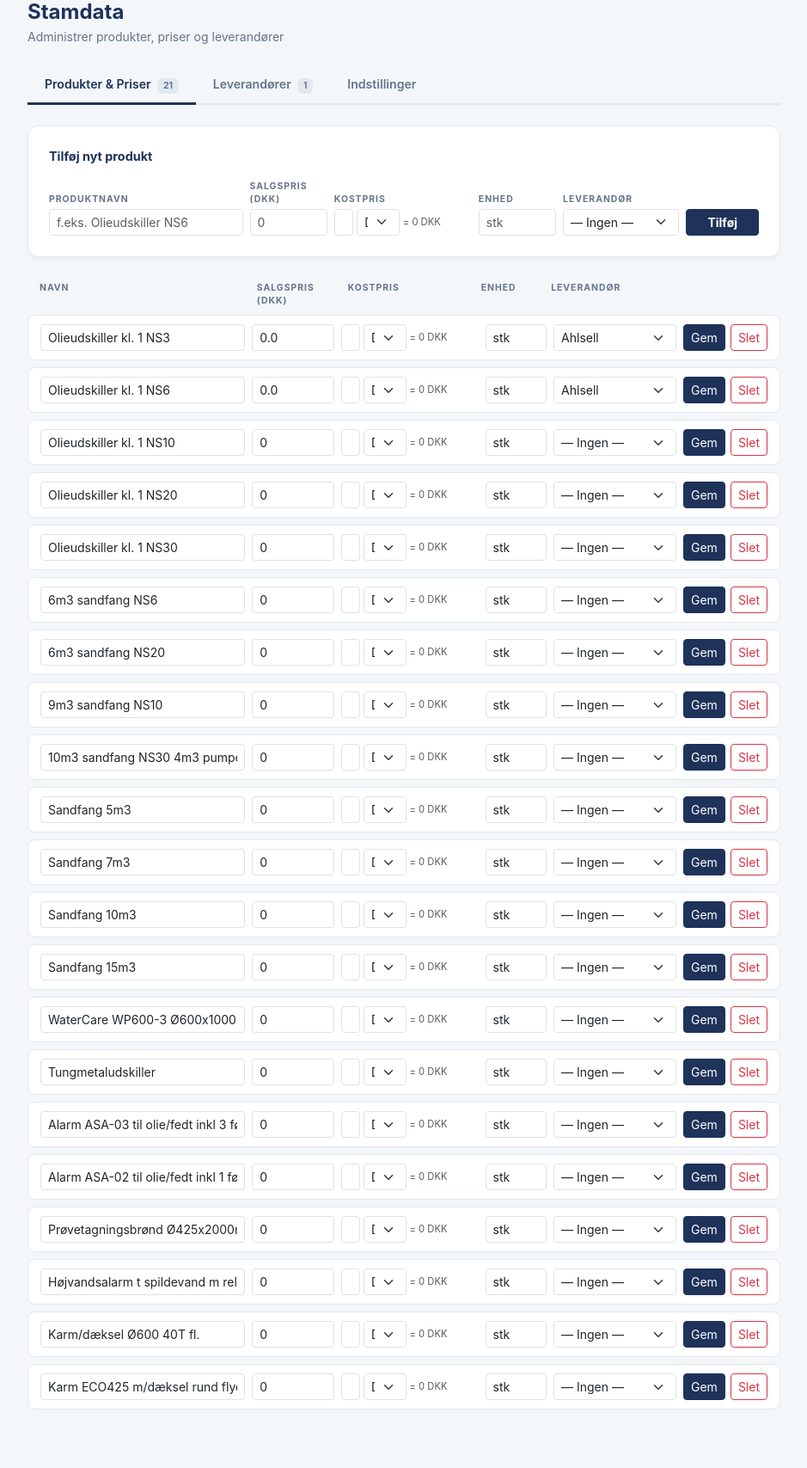
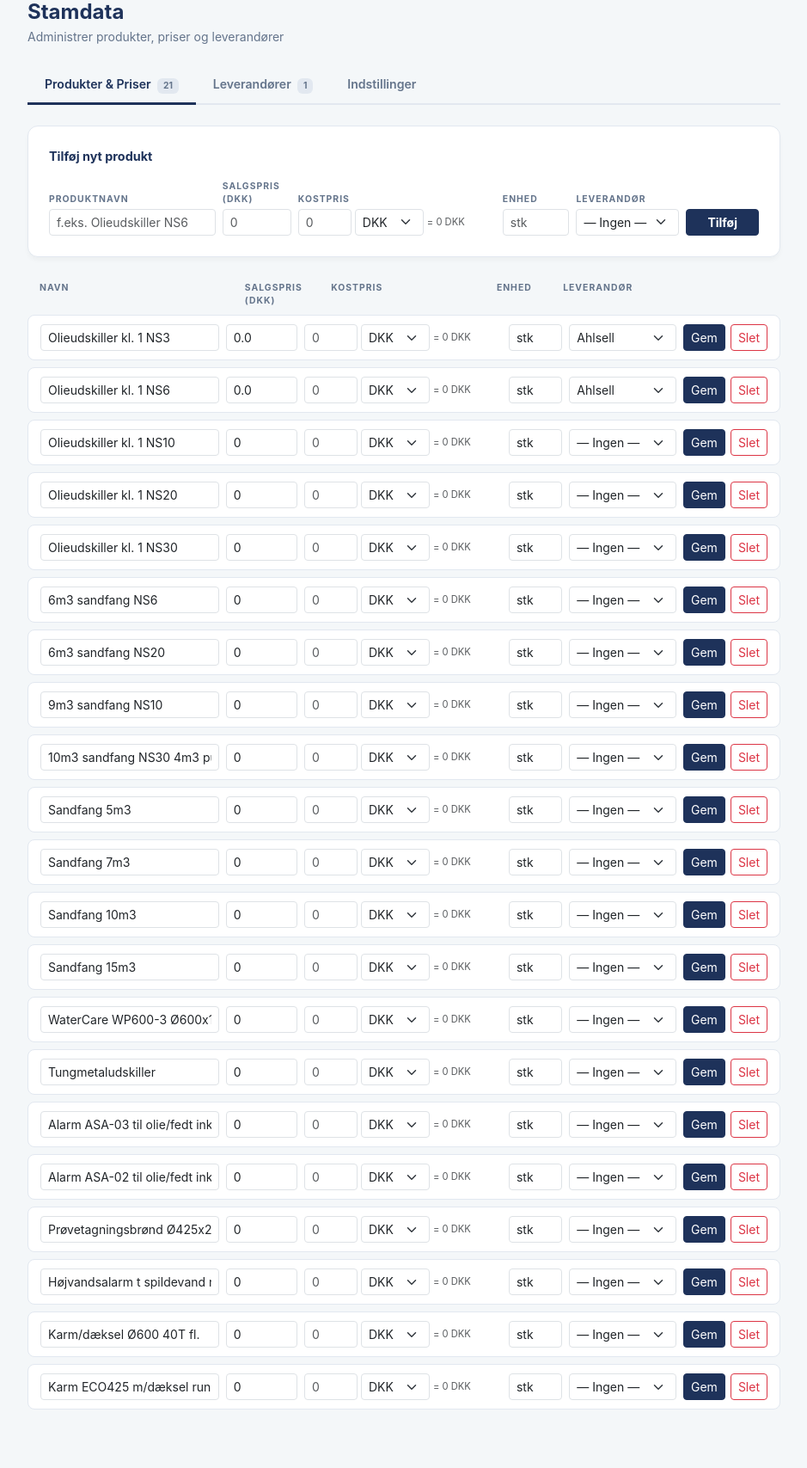
Before and after one commit to allanAHSolution/TilbudsMaskine, a Flask app: page /admin/produkter in a window 1280 px wide. Shown: the part 119-1826 px from the top of the page at 86% size, without its empty margins (170-1109 px from the left). Run offline with Flask 3, Linux system fonts and the light colour scheme; the visitor is signed in with stand-in values (Sample User, id 1).

Commit message:
Stamdata: bredere valuta-dropdown + robust DKK-konvertering
- Valuta-dropdown er nu 80px bred så DKK/USD/EUR mv. er tydeligt synlig
- Hele kostpris-feltet er bredere (flex 4, min 230px) så de tre dele
  får plads
- JS finder wrapper-elementet via dets indhold (.d-flex med alle 3
  kostpris-elementer) frem for via 'form' eller første d-flex —
  init virker nu konsistent på alle rækker

Co-Authored-By: Claude Opus 4.7 (1M context) <noreply@anthropic.com>

```diff
--- a/templates/manage_products.html
+++ b/templates/manage_products.html
@@ -166,12 +166,12 @@
                     <label class="form-label-xs">Salgspris (DKK)</label>
                     <input type="number" step="0.01" name="pris" class="form-control form-control-sm" placeholder="0" required>
                 </div>
-                <div style="flex:3; min-width:160px;">
+                <div style="flex:4; min-width:230px;">
                     <label class="form-label-xs">Kostpris</label>
                     <div class="d-flex gap-1 align-items-center">
                         <input type="number" step="0.01" name="kostpris_input" class="form-control form-control-sm kostpris-input"
                                placeholder="0" data-target-add>
-                        <select name="kostpris_valuta" class="form-select form-select-sm kostpris-valuta" style="max-width:70px;" data-target-add>
+                        <select name="kostpris_valuta" class="form-select form-select-sm kostpris-valuta" style="min-width:80px; flex:0 0 80px;" data-target-add>
                             <option value="DKK">DKK</option>
                             <option value="USD">USD</option>
                             <option value="EUR">EUR</option>
@@ -205,7 +205,7 @@
         <div class="header-row">
             <div style="flex:5;">Navn</div>
             <div style="flex:2;">Salgspris (DKK)</div>
-            <div style="flex:3;">Kostpris</div>
+            <div style="flex:4;">Kostpris</div>
             <div style="flex:1.5;">Enhed</div>
             <div style="flex:3;">Leverandør</div>
             <div style="flex:2;"></div>
@@ -221,12 +221,12 @@
                 <div style="flex:2; min-width:70px;">
                     <input type="number" step="0.01" name="pris" value="{{ p.pris }}" class="form-control form-control-sm">
                 </div>
-                <div style="flex:3; min-width:160px;">
+                <div style="flex:4; min-width:230px;">
                     <div class="d-flex gap-1 align-items-center">
                         <input type="number" step="0.01" name="kostpris_input"
                                value="{{ p.get('kostpris_orig', p.get('kostpris', '')) }}"
                                class="form-control form-control-sm kostpris-input" placeholder="0">
-                        <select name="kostpris_valuta" class="form-select form-select-sm kostpris-valuta" style="max-width:70px;">
+                        <select name="kostpris_valuta" class="form-select form-select-sm kostpris-valuta" style="min-width:80px; flex:0 0 80px;">
                             <option value="DKK" {{ 'selected' if (p.get('kostpris_valuta') or 'DKK') == 'DKK' }}>DKK</option>
                             <option value="USD" {{ 'selected' if p.get('kostpris_valuta') == 'USD' }}>USD</option>
                             <option value="EUR" {{ 'selected' if p.get('kostpris_valuta') == 'EUR' }}>EUR</option>
@@ -461,37 +461,56 @@
     const KURSER_KOSTPRIS = JSON.parse(document.getElementById('kurser-data').textContent);
 
     function konverterTilDkk(beloeb, valuta) {
-        if (!beloeb || valuta === 'DKK') return beloeb || 0;
+        if (!beloeb) return 0;
+        if (valuta === 'DKK' || !valuta) return beloeb;
         const k = KURSER_KOSTPRIS[valuta];
         return k ? beloeb * k : beloeb;
     }
 
-    function opdaterKostprisVisning(row) {
-        const input  = row.querySelector('.kostpris-input');
-        const valuta = row.querySelector('.kostpris-valuta');
-        const display = row.querySelector('.kostpris-dkk');
+    function findWrapper(el) {
+        // Find den nærmeste .d-flex der indeholder kostpris-elementerne
+        let n = el;
+        while (n && n !== document.body) {
+            if (n.classList && n.classList.contains('d-flex') &&
+                n.querySelector('.kostpris-input') &&
+                n.querySelector('.kostpris-valuta') &&
+                n.querySelector('.kostpris-dkk')) {
+                return n;
+            }
+            n = n.parentElement;
+        }
+        return null;
+    }
+
+    function opdaterKostprisVisning(wrapper) {
+        if (!wrapper) return;
+        const input  = wrapper.querySelector('.kostpris-input');
+        const valuta = wrapper.querySelector('.kostpris-valuta');
+        const display = wrapper.querySelector('.kostpris-dkk');
         if (!input || !valuta || !display) return;
-        const beloeb = parseFloat(input.value) || 0;
+        const beloeb = parseFloat(input.value);
+        if (isNaN(beloeb) || beloeb === 0) {
+            display.textContent = '= 0 DKK';
+            return;
+        }
         const dkk = konverterTilDkk(beloeb, valuta.value);
         display.textContent = '= ' + Math.round(dkk).toLocaleString('da-DK') + ' DKK';
     }
 
     document.addEventListener('input', function(e) {
-        if (e.target.classList.contains('kostpris-input') || e.target.classList.contains('kostpris-valuta')) {
-            const row = e.target.closest('form') || e.target.closest('div.d-flex');
-            if (row) opdaterKostprisVisning(row);
+        if (e.target.classList.contains('kostpris-input')) {
+            opdaterKostprisVisning(findWrapper(e.target));
         }
     });
     document.addEventListener('change', function(e) {
-        if (e.target.classList.contains('kostpris-valuta')) {
-            const row = e.target.closest('form') || e.target.closest('div.d-flex');
-            if (row) opdaterKostprisVisning(row);
+        if (e.target.classList.contains('kostpris-valuta') ||
+            e.target.classList.contains('kostpris-input')) {
+            opdaterKostprisVisning(findWrapper(e.target));
         }
     });
-    // Init på alle rækker ved load
+    // Init alle eksisterende rækker
     document.querySelectorAll('.kostpris-input').forEach(inp => {
-        const row = inp.closest('form') || inp.closest('div.d-flex');
-        if (row) opdaterKostprisVisning(row);
+        opdaterKostprisVisning(findWrapper(inp));
     });
 </script>
 </body>
```
